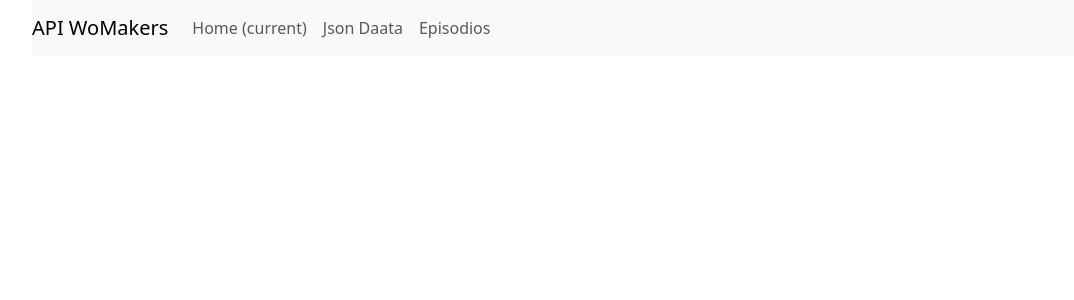
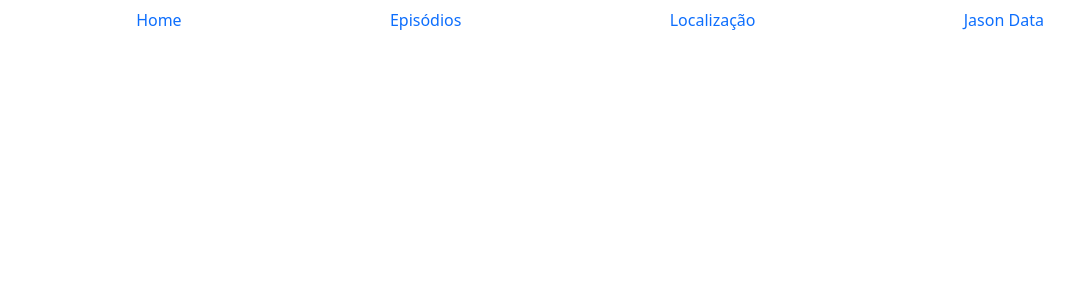
Before and after one commit to Bea-Martins/potencia-feminina-flask-api, a Flask app: template templates/layout.html in a window 1280 px wide. Shown: the top 300 px of the page, without its empty margins (50-1124 px from the left). Run offline with Flask 3, Linux system fonts and the light colour scheme; the template is opened without the code that fills it, so the values that code supplies are empty.

Commit message:
fix: erro 500

```diff
--- a/app.py
+++ b/app.py
@@ -1,3 +1,4 @@
+# import dos packges usados na aplicação
 from flask import Flask, render_template
 import urllib.request, json
 import ssl
@@ -5,29 +6,30 @@ import ssl
 # desativa verificacao do certificado SSL
 ssl._create_default_https_context = ssl._create_unverified_context
 
+# inicializa uma aplicação flask
 app = Flask(__name__)
 
+# Rota para a página inicial do aplicativo.
 @app.route('/')
 def get_list_elements_page():
     url = "https://rickandmortyapi.com/api/character/"
-    response = urllib.request.urlopen(url)
-    data = response.read()
-    dict = json.loads(data)
+    response = urllib.request.urlopen(url) # solicitação HTTP para a url
+    data = response.read() # lê e armazena os dados da resposta HTTP
+    dict = json.loads(data) # converte os dados em um dicionário Python.
 
     return render_template("characters.html", characters=dict['results'])
 
 @app.route('/profile/<id>')
 def get_profile(id):
-  url = "https://rickandmortyapi.com/api/character" + id
+  url = "https://rickandmortyapi.com/api/character/" + id
   response = urllib.request.urlopen(url)
   data = response.read()
   dict = json.loads(data)
 
   return render_template("profile.html", profile=dict)
 
-# rota e função
 @app.route('/lista')
-def get_list_elements():
+def get_list_characters():
   url = "https://rickandmortyapi.com/api/character"
   response = urllib.request.urlopen(url)
   characters = response.read()
@@ -42,4 +44,5 @@ def get_list_elements():
     }
     characters_list.append(character_data)
 
+# Retorna um dicionário contendo a chave "characters" com a lista de personagens.
   return {"characters": characters_list}
--- a/templates/nav.html
+++ b/templates/nav.html
@@ -1,24 +1,9 @@
 <header>
-  <nav class="navbar navbar-expand-lg navbar-light bg-light">
-      <a class="navbar-brand" href="#">API WoMakers</a>
-      <button class="navbar-toggler" type="button" data-toggle="collapse"
-          data-target="#navbarNav" aria-controls="navbarNav"
-          aria-expanded="false" aria-label="Toggle navigation">
-          <span class="navbar-toggler-icon"></span>
-      </button>
-      <div class="collapse navbar-collapse" id="navbarNav">
-          <ul class="navbar-nav">
-              <li class="nav-item active">
-                  <a class="nav-link" href="#">Home <span
-                          class="sr-only">(current)</span></a>
-              </li>
-              <li class="nav-item">
-                  <a class="nav-link" href="/lista">Json Daata</a>
-              </li>
-              <li class="nav-item">
-                  <a class="nav-link" href="/episodios">Episodios</a>
-              </li>
-          </ul>
-      </div>
-  </nav>
+    <nav class="nav nav-pills nav-fill">
+        <a class="nav-link" href="/">Home</a>
+        <a class="nav-link" href="#">Episódios</a>
+        <a class="nav-link" href="#">Localização</a>
+        <a class="nav-link" href="/lista">Jason Data</a>
+    </nav>
+    <br>
 </header>
```
Also changed, not shown: templates/characters.html (+12 -1 lines), README.md.
